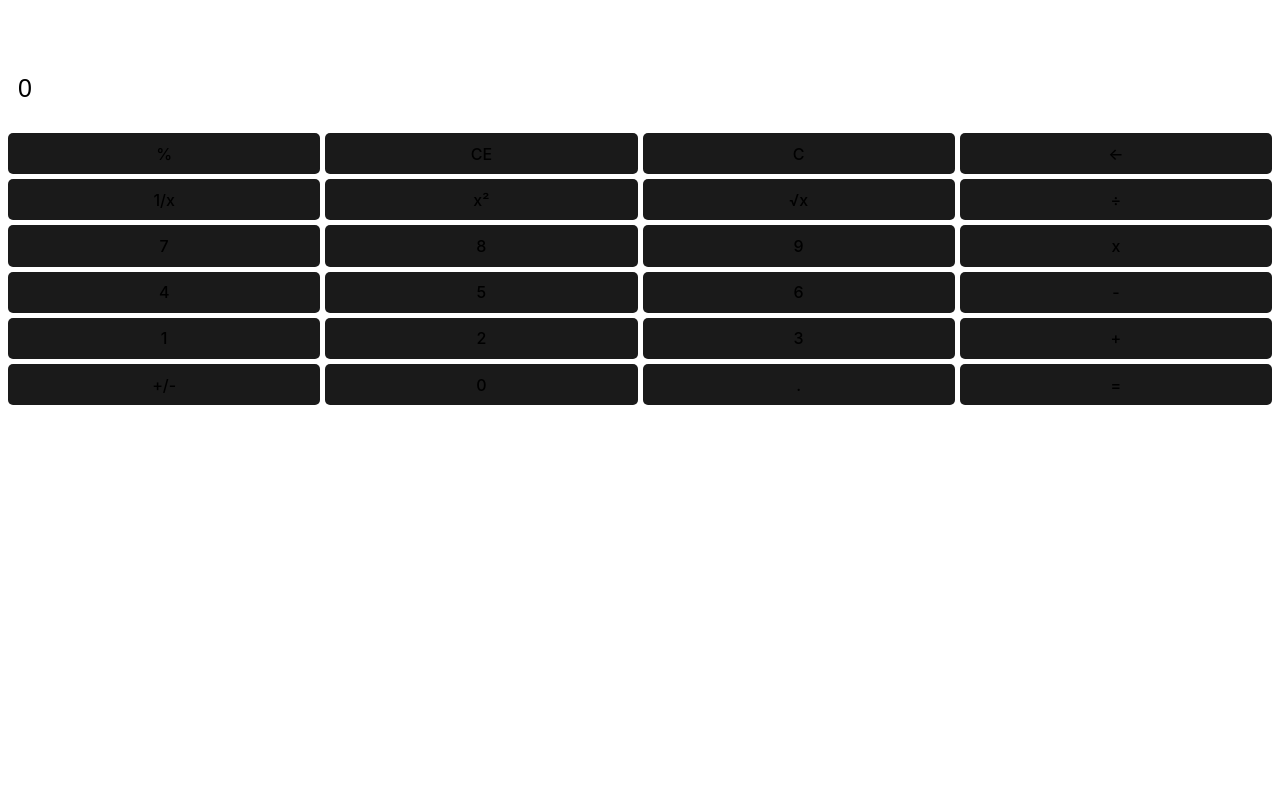
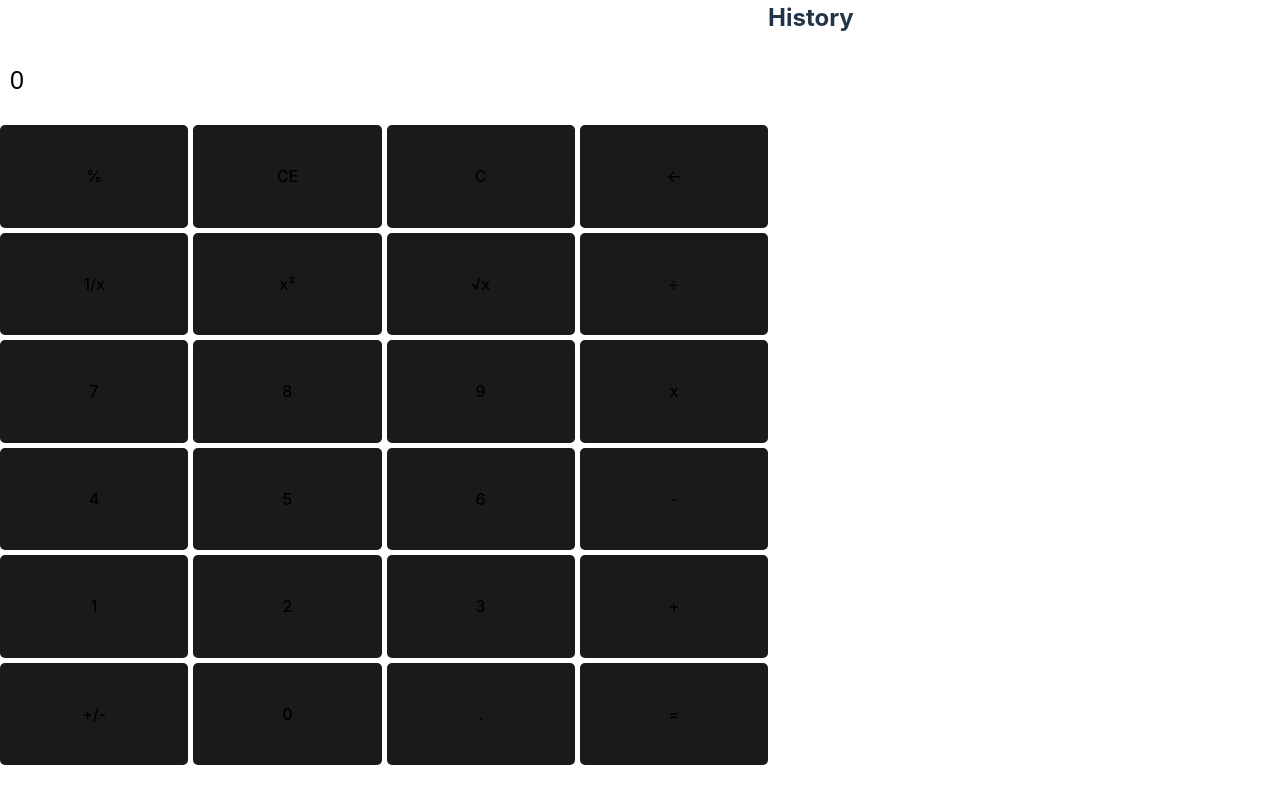
Before and after one commit to Sienallen/react-calculator, a React (Vite) app: page / in a window 1280 px wide. Built offline with nearby package versions, Linux system fonts and the light colour scheme.

Commit message:
added history section

```diff
--- a/src/App.css
+++ b/src/App.css
@@ -1,7 +1,7 @@
 .btn-grid{
   display: grid;
-/*   height: 100%;
-  width: 100%; */
+ height: 80%;
+  width: 100%;
   gap: 5px;
   grid-template-columns: repeat(4, 1fr);
   /* background-color: red; */
@@ -11,3 +11,30 @@
   height: 50px;
   font-size: 25px;
 }
+
+.flexBox {
+  display: flex;
+  flex-direction: row;
+/*   align-items: center;
+  justify-content: center; */
+ /*  background-color: aqua; */
+  height: 100vh;
+  width: 100%;
+}
+
+.calculator{
+  flex-basis: 60%;
+}
+
+.historyBox{
+  top: 0;
+  flex-basis: 35%;
+}
+
+.historyBox button{
+  background-color: transparent;
+}
+
+.historyBox button:hover{
+  background-color: #1a1a1a;
+}
--- a/src/App.tsx
+++ b/src/App.tsx
@@ -1,7 +1,9 @@
-import { useState, useEffect } from 'react';
+import { useState } from 'react';
 import Button from './component/Button';
 import TextBox from './component/TextBox';
 import './App.css';
+
+//https://www.youtube.com/watch?v=RZ5wKYbOM_I
 
 function App() {
   const [output, setOutput] = useState('0');
@@ -9,15 +11,7 @@ function App() {
   const [operator, setOperator] = useState('');
   const [reset, setReset] = useState(false);
   const [expression, setExpression] = useState('');
-
-  /* useEffect(() => {
-    console.log(expression);
-    if (operator === '') {
-      setExpression(output);
-    } else if (operator != '') {
-      setExpression(expression + operator);
-    }
-  }, []); */
+  const [history, setHistory] = useState<string[]>([]);
 
   // changes output that displays when pressing buttons 0-9
   const clickHandler = (text: string) => {
@@ -28,19 +22,15 @@ function App() {
     if (output.charAt(output.length - 1) !== text) {
       setOutput(output + text);
       setReset(false);
-      console.log('period: ' + reset);
     }
   };
 
   //adds 0-9 to output string that displays
   const combineText = (text: string) => {
     if (reset) {
-      console.log('insde reset');
       setTemp(output);
       setOutput(text);
       setReset(false);
-      console.log('combineText:' + reset);
-      /* setExpression(text); */
     } else {
       setOutput(output !== '0' ? output + text : text);
     }
@@ -51,61 +41,64 @@ function App() {
       setTemp(output);
       setOutput('0');
       setOperator(symbol);
-      setExpression(output + symbol);
+      setExpression(output + ' ' + symbol);
       setReset(false);
-      console.log('moveString:' + reset);
     } else {
-      console.log('going to solve');
       /* solve(); */
-      setExpression(solve() + symbol);
+      let solved = solve();
+      setExpression(solved + ' ' + symbol);
       setOperator(symbol);
+      setTemp(solved);
+      setOutput(solved);
     }
   };
 
+  const addHistory = (newHistory: string) => {
+    setHistory([newHistory, ...history]);
+  };
+
   const solve = () => {
+    let newHistory = expression + ' ' + output + ' = ';
     setExpression(
       output != expression.substring(expression.length - output.length)
-        ? expression + output + '='
-        : expression + '='
+        ? newHistory
+        : expression + ' ='
     );
     let tempOutput: string = '';
     switch (operator) {
       case '+': {
         tempOutput = (parseFloat(temp) + parseFloat(output)).toString();
-        setOutput((parseFloat(temp) + parseFloat(output)).toString());
         break;
       }
       case '-': {
         tempOutput = (parseFloat(temp) - parseFloat(output)).toString();
-        setOutput((parseFloat(temp) - parseFloat(output)).toString());
         setOperator('');
         break;
       }
       case 'x': {
         tempOutput = (parseFloat(temp) * parseFloat(output)).toString();
-        setOutput((parseFloat(temp) * parseFloat(output)).toString());
         break;
       }
       case '÷': {
         tempOutput = (parseFloat(temp) / parseFloat(output)).toString();
-        setOutput((parseFloat(temp) / parseFloat(output)).toString());
         break;
       }
       case '': {
         tempOutput = output;
-        setOutput(output);
         break;
       }
     }
+    newHistory = newHistory + output;
     setReset(true);
-    console.log('solve: ' + reset);
     setOperator('');
+    addHistory(newHistory);
     return tempOutput;
   };
 
   return (
     <>
-      <div>
+      <div className="flexBox">
+        <div className="calculator">
           <TextBox text={expression} name="temp"></TextBox>
           <TextBox text={output} name="output"></TextBox>
           <div className="btn-grid">
@@ -126,11 +119,13 @@ function App() {
                 setTemp('0');
                 setExpression('');
                 setReset(false);
-              console.log('C: ' + reset);
                 setOperator('');
               }}
             />
-          <Button text={'<-'} onClick={() => setOutput(output.slice(0, -1))} />
+            <Button
+              text={'<-'}
+              onClick={() => setOutput(output.slice(0, -1))}
+            />
             <Button
               text={'1/x'}
               onClick={() => setOutput((1 / parseFloat(output)).toString())}
@@ -143,7 +138,9 @@ function App() {
             />
             <Button
               text={'√x'}
-            onClick={() => setOutput(Math.sqrt(parseFloat(output)).toString())}
+              onClick={() =>
+                setOutput(Math.sqrt(parseFloat(output)).toString())
+              }
             />
             <Button text={'÷'} onClick={moveString} />
             <Button text={'7'} onClick={combineText} />
@@ -171,6 +168,23 @@ function App() {
             <Button text={'='} onClick={solve} />
           </div>
         </div>
+
+        {
+          <div className="historyBox">
+            <h2>History</h2>
+            {history.map((data) => {
+              return (
+                <Button
+                  text={data}
+                  onClick={() => {
+                    console.log(data);
+                  }}
+                />
+              );
+            })}
+          </div>
+        }
+      </div>
     </>
   );
 }
--- a/src/component/Button.css
+++ b/src/component/Button.css
@@ -25,7 +25,7 @@
 .btn:hover {
   border-color: #646cff;
 }
-.btn:focus,
+/* .btn:focus,
 .btn:focus-visible {
   outline: 4px auto -webkit-focus-ring-color;
-}
+} */
--- a/src/index.css
+++ b/src/index.css
@@ -1,3 +1,8 @@
+*{
+  padding: 0;
+  margin: 0;
+}
+
 :root {
   font-family: Inter, system-ui, Avenir, Helvetica, Arial, sans-serif;
   line-height: 1.5;
```
Lines whose indentation alone changed are shown as unchanged.
